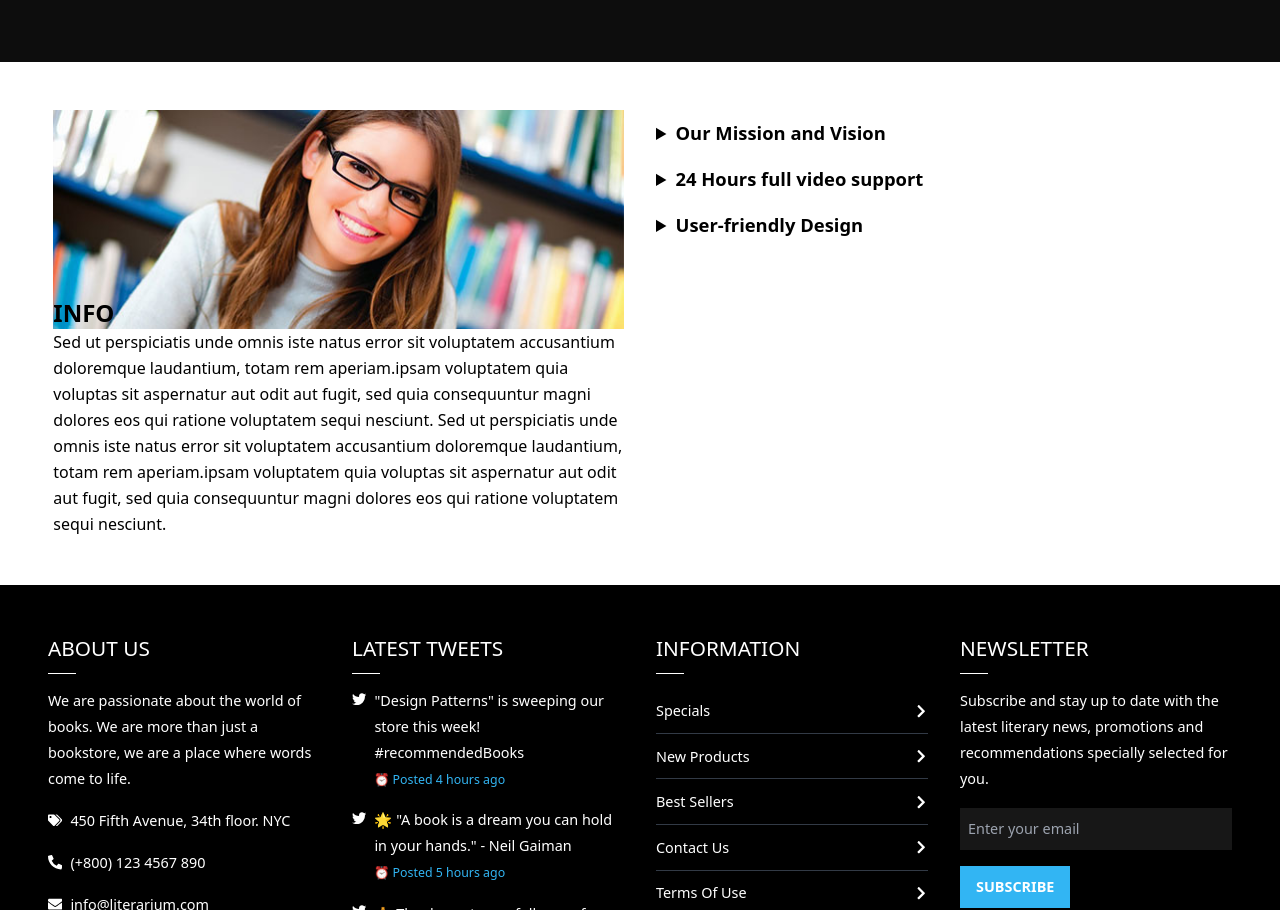
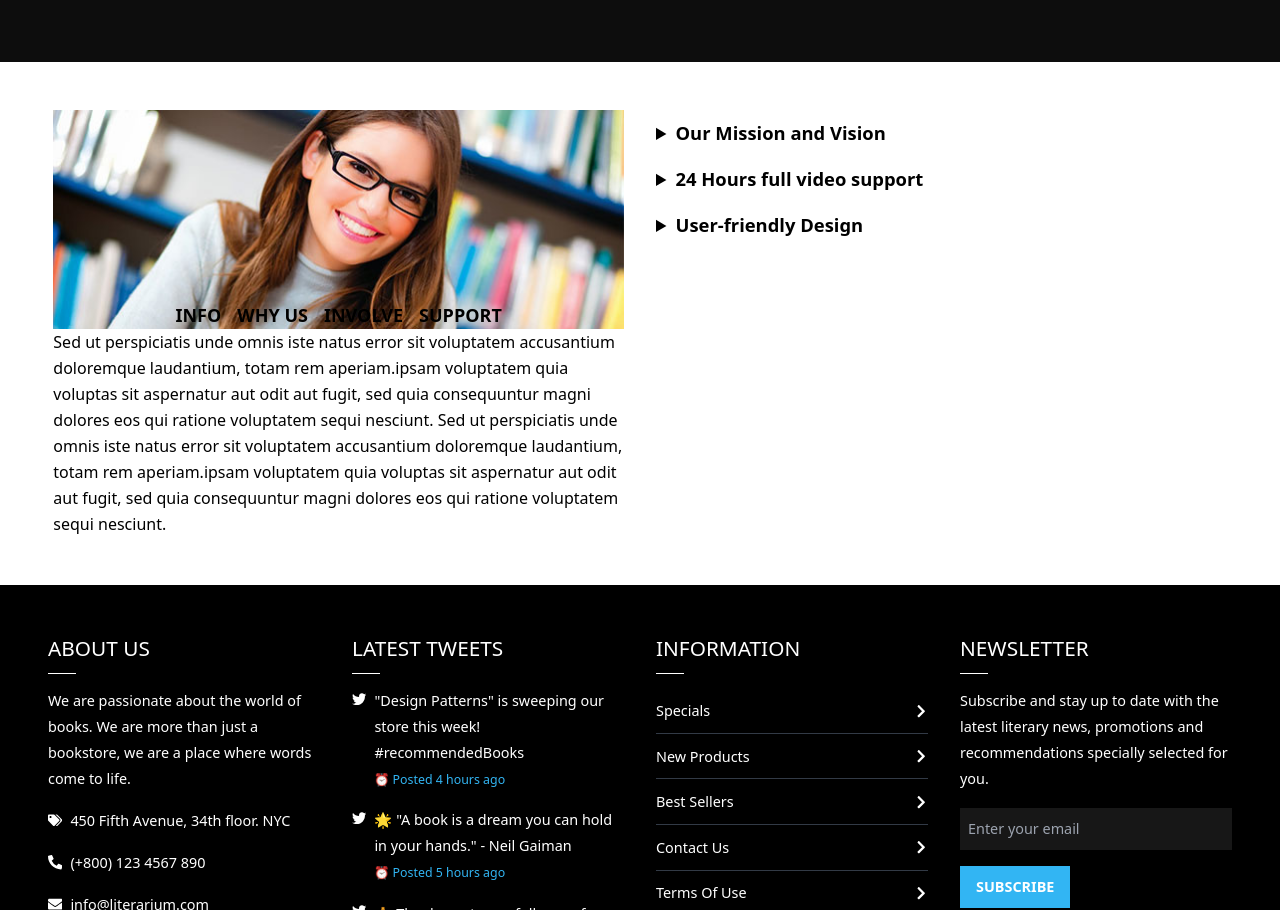
Before and after one commit to emmanuel-cruz-dev/literarium, a React (Vite) app: page /about in a window 1280 px wide. Shown: the part 2610-3520 px from the top of the page. Built offline with nearby package versions, Linux system fonts and the light colour scheme.

Commit message:
mapeando items en MissionRender

```diff
--- a/src/components/routes/about/AboutMission.tsx
+++ b/src/components/routes/about/AboutMission.tsx
@@ -1,9 +1,21 @@
+import { FC } from "react";
 import MissionImg1 from "../../../assets/images/mission-img1.jpg";
 import MissionImg2 from "../../../assets/images/mission-img2.jpg";
 import MissionImg3 from "../../../assets/images/mission-img3.jpg";
 import MissionImg4 from "../../../assets/images/mission-img4.jpg";
 
-const items = [
+interface Item {
+  id: number;
+  title: string;
+  img: string;
+  text: string;
+}
+
+interface MissionRenderProps {
+  arr: Item[];
+}
+
+const items: Item[] = [
   {
     id: 1,
     title: "Info",
@@ -12,48 +24,57 @@ const items = [
   },
   {
     id: 2,
-    title: "Our Mission and Vision",
+    title: "Why Us",
     img: MissionImg2,
     text: "Sed ut perspiciatis unde omnis iste natus error sit voluptatem accusantium doloremque laudantium, totam rem aperiam.ipsam voluptatem quia voluptas sit aspernatur aut odit aut fugit, sed quia consequuntur magni dolores eos qui ratione voluptatem sequi nesciunt. Sed ut perspiciatis unde omnis iste natus error sit voluptatem accusantium doloremque laudantium, totam rem aperiam.ipsam voluptatem quia voluptas sit aspernatur aut odit aut fugit, sed quia consequuntur magni dolores eos qui ratione voluptatem sequi nesciunt.",
   },
   {
     id: 3,
-    title: "24 Hours full video support",
+    title: "Involve",
     img: MissionImg3,
     text: "Sed ut perspiciatis unde omnis iste natus error sit voluptatem accusantium doloremque laudantium, totam rem aperiam.ipsam voluptatem quia voluptas sit aspernatur aut odit aut fugit, sed quia consequuntur magni dolores eos qui ratione voluptatem sequi nesciunt. Sed ut perspiciatis unde omnis iste natus error sit voluptatem accusantium doloremque laudantium, totam rem aperiam.ipsam voluptatem quia voluptas sit aspernatur aut odit aut fugit, sed quia consequuntur magni dolores eos qui ratione voluptatem sequi nesciunt.",
   },
   {
     id: 4,
-    title: "User-friendly Design",
+    title: "Support",
     img: MissionImg4,
     text: "Sed ut perspiciatis unde omnis iste natus error sit voluptatem accusantium doloremque laudantium, totam rem aperiam.ipsam voluptatem quia voluptas sit aspernatur aut odit aut fugit, sed quia consequuntur magni dolores eos qui ratione voluptatem sequi nesciunt. Sed ut perspiciatis unde omnis iste natus error sit voluptatem accusantium doloremque laudantium, totam rem aperiam.ipsam voluptatem quia voluptas sit aspernatur aut odit aut fugit, sed quia consequuntur magni dolores eos qui ratione voluptatem sequi nesciunt.",
   },
 ];
+
+const MissionRender: FC<MissionRenderProps> = ({ arr }) => {
+  return (
+    <article>
+      <div className="relative">
+        <img src={arr[0].img} alt="mission" />
+        <div className="flex gap-4 justify-center absolute bottom-0 left-0 w-full">
+          {arr.map((item) => (
+            <h2 className="uppercase font-bold text-lg" key={item.id}>
+              {item.title}
+            </h2>
+          ))}
+        </div>
+      </div>
+      <p>
+        Sed ut perspiciatis unde omnis iste natus error sit voluptatem
+        accusantium doloremque laudantium, totam rem aperiam.ipsam voluptatem
+        quia voluptas sit aspernatur aut odit aut fugit, sed quia consequuntur
+        magni dolores eos qui ratione voluptatem sequi nesciunt. Sed ut
+        perspiciatis unde omnis iste natus error sit voluptatem accusantium
+        doloremque laudantium, totam rem aperiam.ipsam voluptatem quia voluptas
+        sit aspernatur aut odit aut fugit, sed quia consequuntur magni dolores
+        eos qui ratione voluptatem sequi nesciunt.
+      </p>
+    </article>
+  );
+};
 
 const AboutMission = () => {
   return (
     <section className="about-mission" id="about-mission">
       <article className="w-11/12 mx-auto py-12">
         <div className="leading-relaxed grid grid-cols-1 md:grid-cols-2 gap-8 mx-auto">
-          <div>
-            <div className="relative">
-              <img src={MissionImg1} alt="mission" />
-              <h2 className="absolute uppercase font-bold text-2xl bottom-0">
-                Info
-              </h2>
-            </div>
-            <p>
-              Sed ut perspiciatis unde omnis iste natus error sit voluptatem
-              accusantium doloremque laudantium, totam rem aperiam.ipsam
-              voluptatem quia voluptas sit aspernatur aut odit aut fugit, sed
-              quia consequuntur magni dolores eos qui ratione voluptatem sequi
-              nesciunt. Sed ut perspiciatis unde omnis iste natus error sit
-              voluptatem accusantium doloremque laudantium, totam rem
-              aperiam.ipsam voluptatem quia voluptas sit aspernatur aut odit aut
-              fugit, sed quia consequuntur magni dolores eos qui ratione
-              voluptatem sequi nesciunt.
-            </p>
-          </div>
+          <MissionRender arr={items} />
           <div>
             <details>
               <summary>Our Mission and Vision</summary>
```
